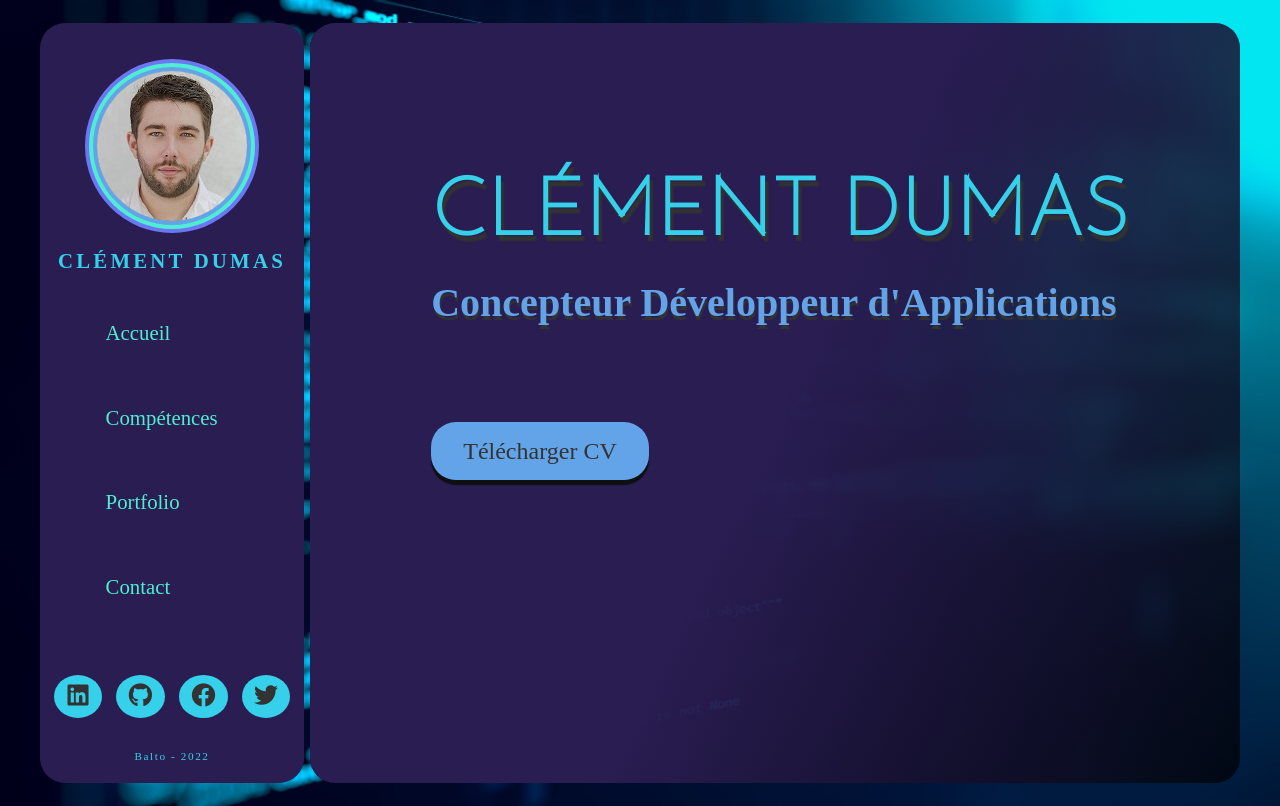
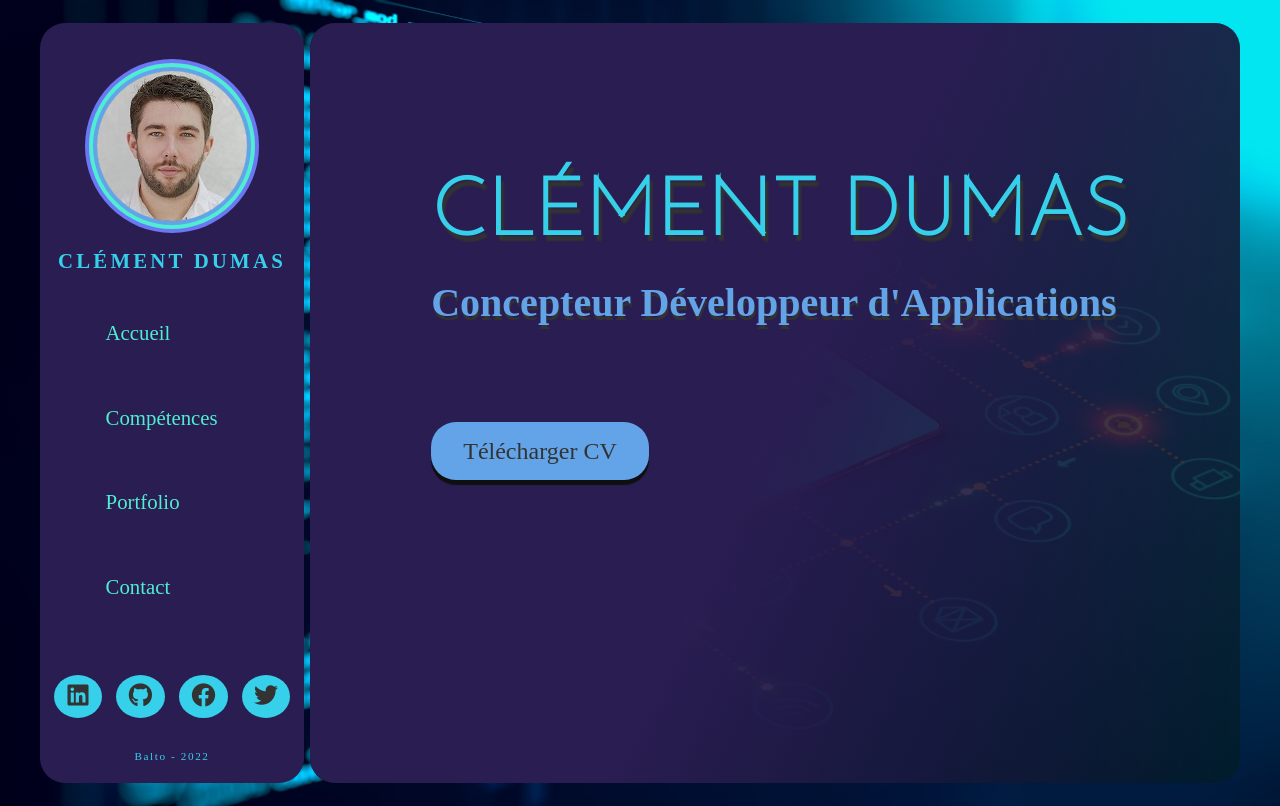
Before and after one commit to BaltoClem/CV_React, a React (Create React App) app: page / in a window 1280 px wide. Built offline with nearby package versions, Linux system fonts and the light colour scheme; some icons are missing; a web font is replaced by a local one; what lord-icon-element would draw is missing.

Commit message:
Paramètrage image card

```diff
--- a/src/styles/pages/_home.scss
+++ b/src/styles/pages/_home.scss
@@ -14,7 +14,7 @@
         position: absolute;
         height: 100%;
         width: inherit;
-        background: url('../../media/coding.jpg') no-repeat center/cover;
+        background: url('../../media/programming_evolution.jpg') no-repeat center/cover;
         z-index: -1;
         filter: brightness(30%);
       }
```
